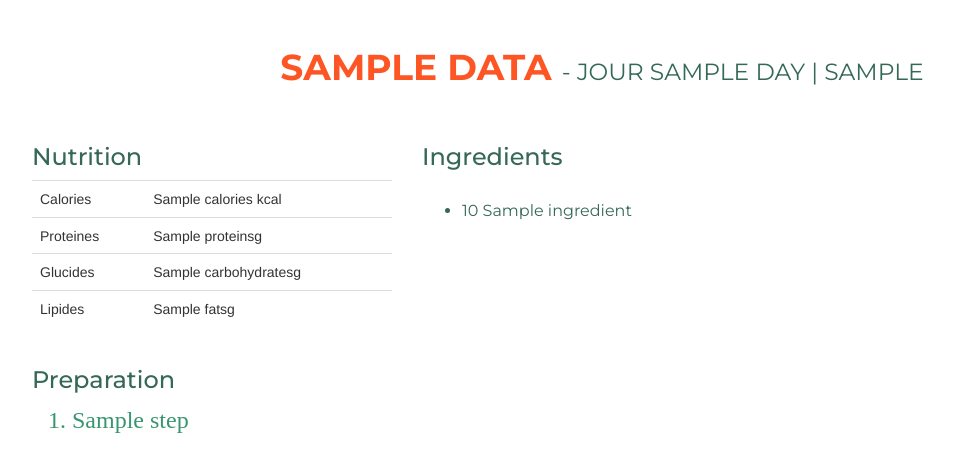
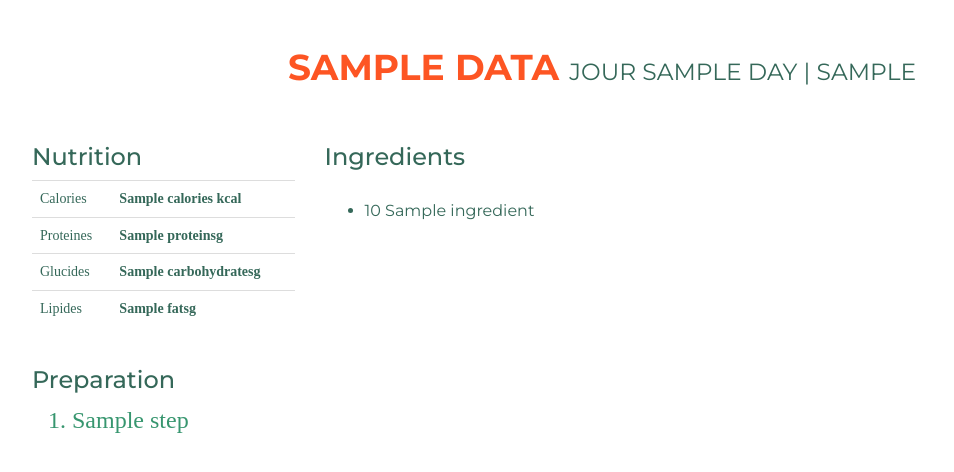
Before and after one commit to yfe404/meal_plan_template, a Flask app: template app/templates/recipe.html in a window 1280 px wide. Shown: the top 472 px of the page, without its empty margins (38-992 px from the left). Run offline with Flask 2, Linux system fonts and the light colour scheme; the template is opened without the code that fills it: most values are stand-ins (such as "Sample title", 1, 10 or a date in 2020); some libraries are stand-ins or nearby versions; some web fonts are replaced.

Commit message:
change layout + add some css class

```diff
--- a/app/templates/recipe.html
+++ b/app/templates/recipe.html
@@ -9,38 +9,38 @@
     <main role="main">
 
       <div class="container">
-	<h1 class="text-uppercase recipe-name">{{ data.name }} <small > - Jour {{day}} | {{meal_type}}</small></h1>
+	<h1 class="text-uppercase recipe-name">{{ data.name }} <small>  Jour {{day}} | {{meal_type}}</small></h1>
 
 	<div class="row">
-	  <div class="col-xs-4">
+	  <div class="col-xs-3">
 	    <!--	    <img  src="{{ url_for('static', filename='img/how-many-grams-of-protein-should-you-eat-meme.jpg', _external=True) }}" alt="" width="100%" class="img-rounded"/> -->
 	    <h3 class="nutrition-title">Nutrition</h3>
 	    <table class="table">
 	      <tbody>
 		<tr>
-		  <td>Calories</td>
-		  <td>{{ data['calories'] }} kcal</td>
+		  <td class="nutrition-value-label">Calories</td>
+		  <td class="nutrition-value-item">{{ data['calories'] }} kcal</td>
 		<tr>
 		<tr>
-		  <td>Proteines</td>
-		  <td>{{ data['proteins'] }}g</td>
+		  <td class="nutrition-value-label">Proteines</td>
+		  <td class="nutrition-value-item">{{ data['proteins'] }}g</td>
 		<tr>
 		<tr>
-		  <td>Glucides</td>
-		  <td>{{ data['carbohydrates'] }}g</td>
+		  <td class="nutrition-value-label">Glucides</td>
+		  <td class="nutrition-value-item">{{ data['carbohydrates'] }}g</td>
 		<tr>
 		<tr>
-		  <td>Lipides</td>
-		  <td>{{ data['fats'] }}g</td>
+		  <td class="nutrition-value-label">Lipides</td>
+		  <td class="nutrition-value-item">{{ data['fats'] }}g</td>
 		<tr>
 	      </tbody>
 	    </table>
 	  </div>
 
-	  <div class="col-xs-8">
+	  <div class="col-xs-9">
 	    <h3 class="ingredients-title">Ingredients</h3>
 	    <div class="row">
-	      <div class="col-xs-4">
+	      <div class="col-xs-5">
 		<ul>
 		  {% for ingredient in data['ingredients'] %}
 		  {% if loop.index is not divisibleby 2 %}
```
